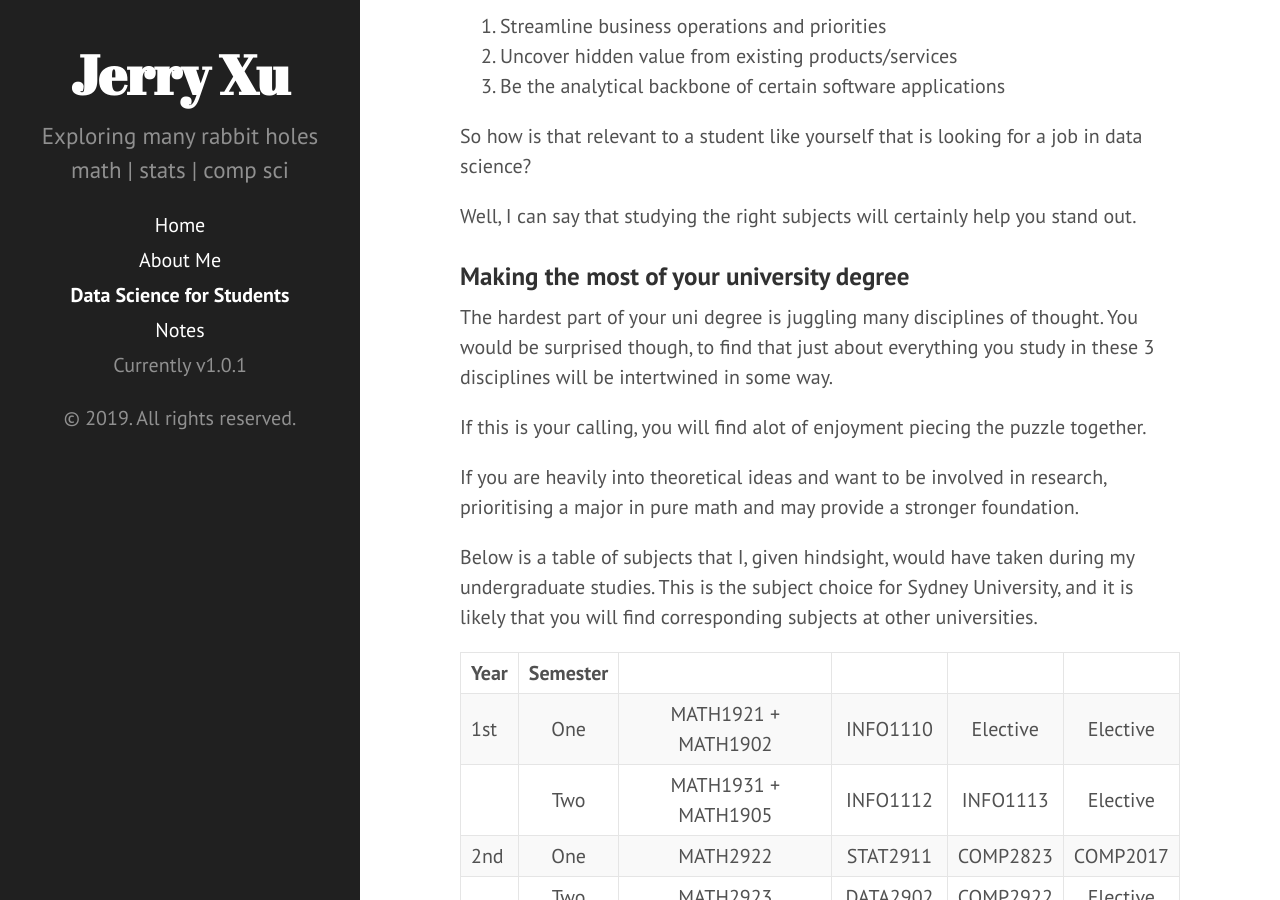
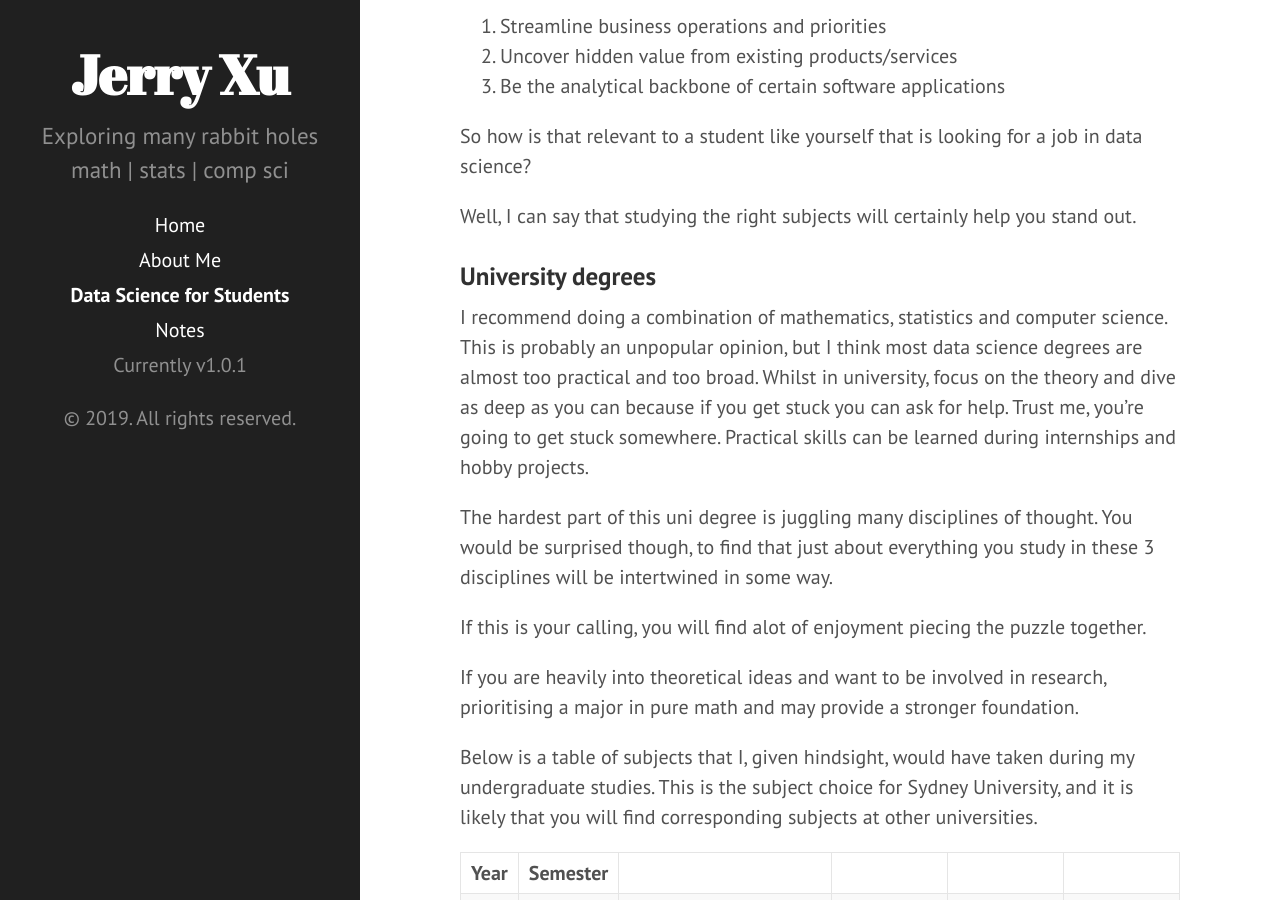
Before and after one commit to jerry-ye-xu/jerry-ye-xu.github.io, a Jekyll site: the page built from ds_for_students.md, in a window 1280 px wide and 900 px high, scrolled down 1136 px. Built offline with Jekyll 4.4.1, drawn with Linux system fonts in a browser that asks for light colours; some of the changed text lies outside the part shown.

Commit message:
Update ds_for_students.md

```diff
--- a/ds_for_students.md
+++ b/ds_for_students.md
@@ -42,9 +42,11 @@ So how is that relevant to a student like yourself that is looking for a job in
 
 Well, I can say that studying the right subjects will certainly help you stand out.
 
-### Making the most of your university degree
+### University degrees
 
-The hardest part of your uni degree is juggling many disciplines of thought. You would be surprised though, to find that just about everything you study in these 3 disciplines will be intertwined in some way.
+I recommend doing a combination of mathematics, statistics and computer science. This is probably an unpopular opinion, but I think most data science degrees are almost too practical and too broad. Whilst in university, focus on the theory and dive as deep as you can because if you get stuck you can ask for help. Trust me, you're going to get stuck somewhere. Practical skills can be learned during internships and hobby projects.
+
+The hardest part of this uni degree is juggling many disciplines of thought. You would be surprised though, to find that just about everything you study in these 3 disciplines will be intertwined in some way.
 
 If this is your calling, you will find alot of enjoyment piecing the puzzle together.
 
```
